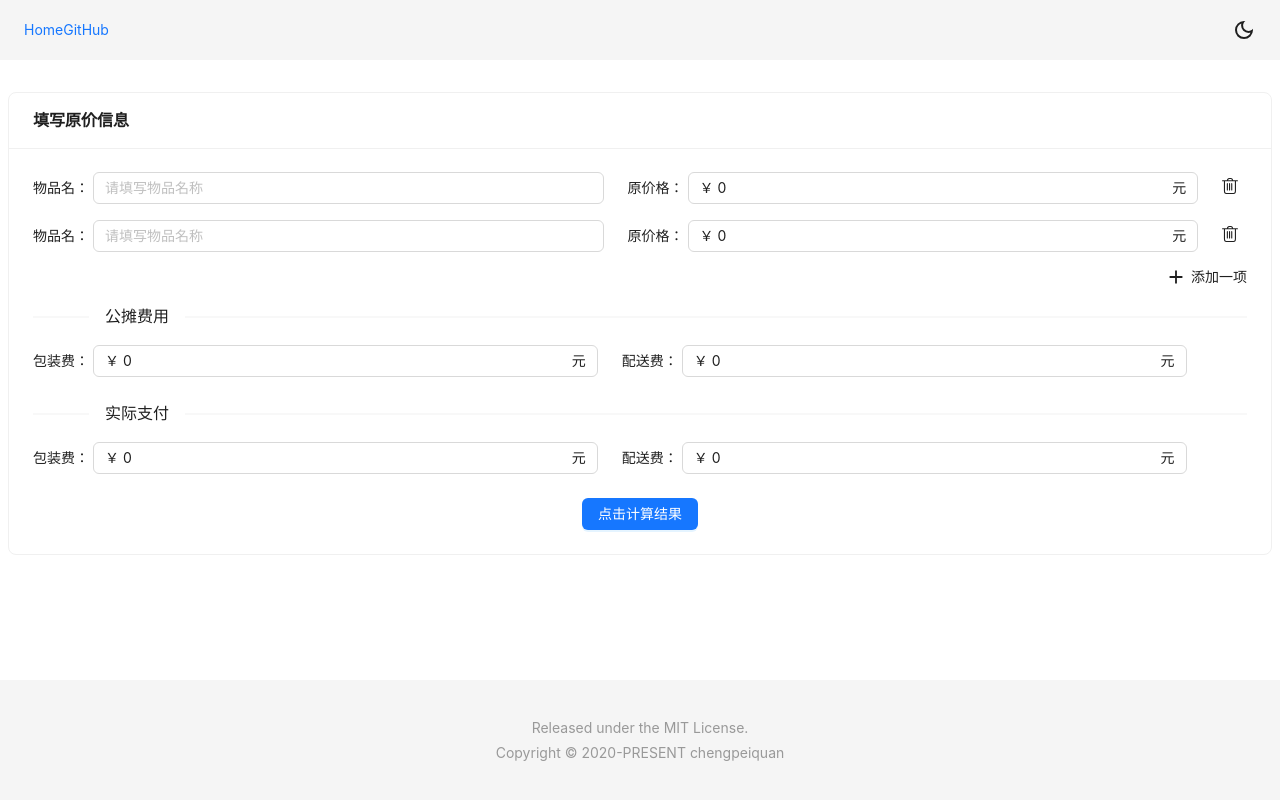
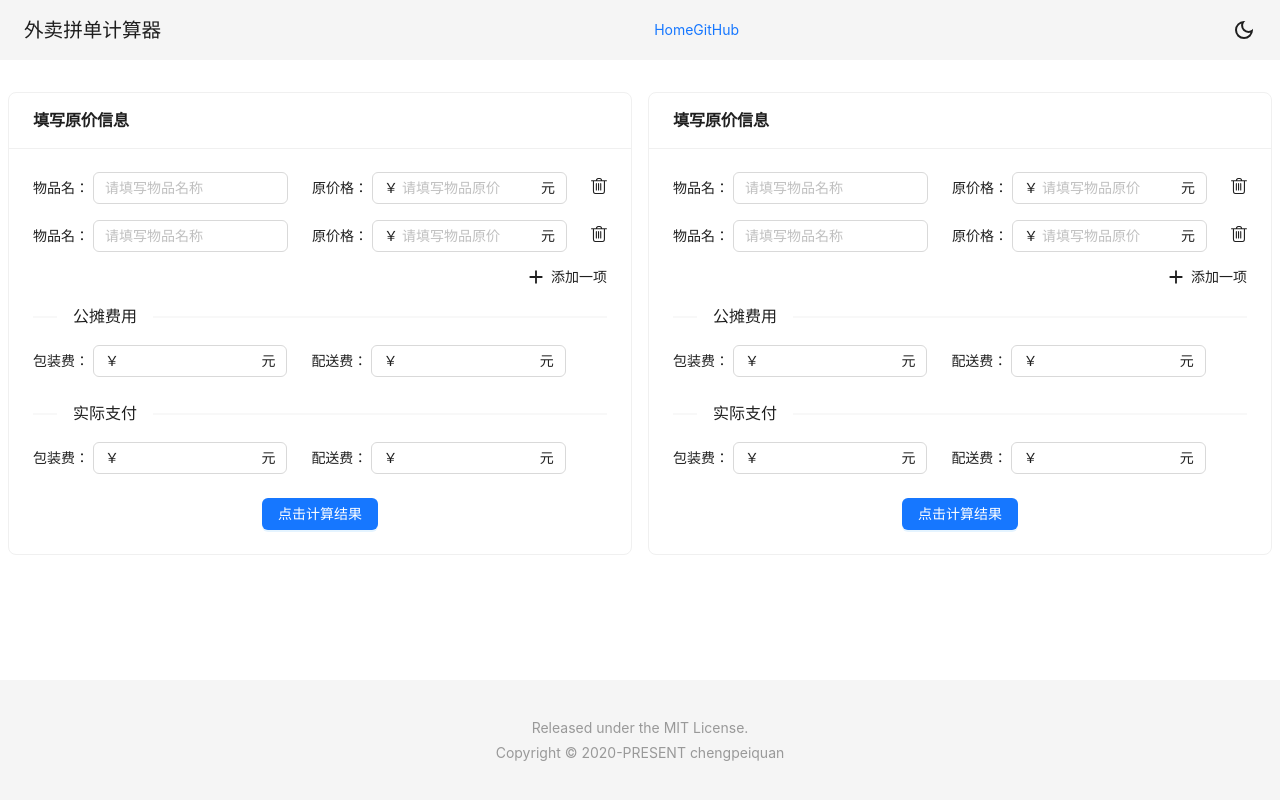
Before and after one commit to chengpeiquan/group-buy-calculator, a React (Vite) app: page / in a window 1280 px wide. Built offline with nearby package versions, Linux system fonts and the light colour scheme.

Commit message:
chore: backup

```diff
--- a/src/App.tsx
+++ b/src/App.tsx
@@ -28,7 +28,7 @@ export default function App() {
           <GlobalContextProvider>
             <div className="container">
               <InputForm />
-              {/* <InputForm /> */}
+              <InputForm />
             </div>
           </GlobalContextProvider>
         </Content>
--- a/src/assets/data/index.ts
+++ b/src/assets/data/index.ts
@@ -2,6 +2,6 @@ import type { ShoppingListItem } from '@/types'
 
 export const defaultItem: ShoppingListItem = {
   name: '',
-  price: 0,
+  price: '',
   result: 0,
 }
--- a/src/components/Header/index.module.less
+++ b/src/components/Header/index.module.less
@@ -10,6 +10,12 @@
   background-color: var(--gbc-c-header);
   padding: 0 var(--gbc-w-space);
   z-index: 99;
+}
+
+.title {
+  color: var(--gbc-c-text);
+  font-size: 1.4em;
+  margin-bottom: 0;
 }
 
 .nav-list {
--- a/src/components/Header/index.tsx
+++ b/src/components/Header/index.tsx
@@ -8,6 +8,7 @@ interface Props {
 export default function Header({ children }: Props) {
   return (
     <div className={styles.header}>
+      <h1 className={styles.title}>外卖拼单计算器</h1>
       <div className={styles.navList}>
         <a href="https://chengpeiquan.com" target="_blank">
           <span>Home</span>
--- a/src/components/InputForm/components/SharedExpenses.tsx
+++ b/src/components/InputForm/components/SharedExpenses.tsx
@@ -1,11 +1,26 @@
 import { Input } from 'antd'
-import type { SharedExpensesInfo } from '@/types'
+import type { Dispatch, SetStateAction } from 'react'
+import type { SharedExpensesInfo, SharedExpensesInfoKey } from '@/types'
 
 interface Props {
   sharedExpenses: SharedExpensesInfo
+  setSharedExpenses: Dispatch<SetStateAction<SharedExpensesInfo>>
 }
 
-export default function ShoppingInfo({ sharedExpenses }: Props) {
+export default function SharedExpenses({
+  sharedExpenses,
+  setSharedExpenses,
+}: Props) {
+  function setValue(
+    key: SharedExpensesInfoKey,
+    value: SharedExpensesInfo[SharedExpensesInfoKey]
+  ): void {
+    setSharedExpenses((info) => {
+      info[key] = value
+      return { ...info }
+    })
+  }
+
   return (
     <section className="form-table">
       <ul className="list shared-list">
@@ -13,10 +28,12 @@ export default function ShoppingInfo({ sharedExpenses }: Props) {
           <label className="label">
             <span className="text">包装费：</span>
             <Input
+              type="number"
               value={sharedExpenses.packagingFee}
-              type="number"
+              defaultValue={sharedExpenses.packagingFee}
               prefix="￥"
               suffix="元"
+              onChange={(e) => setValue('packagingFee', e.target.value)}
             />
           </label>
         </li>
@@ -25,10 +42,12 @@ export default function ShoppingInfo({ sharedExpenses }: Props) {
           <label className="label">
             <span className="text">配送费：</span>
             <Input
+              type="number"
               value={sharedExpenses.deliveryFee}
-              type="number"
+              defaultValue={sharedExpenses.deliveryFee}
               prefix="￥"
               suffix="元"
+              onChange={(e) => setValue('deliveryFee', e.target.value)}
             />
           </label>
         </li>
--- a/src/components/InputForm/components/ShoppingInfo.tsx
+++ b/src/components/InputForm/components/ShoppingInfo.tsx
@@ -1,7 +1,7 @@
-import { Dispatch, SetStateAction } from 'react'
 import { Input } from 'antd'
 import { defaultItem } from '@/assets/data'
-import type { ShoppingListItem } from '@/types'
+import type { Dispatch, SetStateAction } from 'react'
+import type { ShoppingListItem, ShoppingListItemKey } from '@/types'
 
 interface Props {
   shoppingList: ShoppingListItem[]
@@ -11,16 +11,16 @@ interface Props {
 export default function ShoppingInfo({ shoppingList, setShoppingList }: Props) {
   function setValue(
     index: number,
-    key: keyof ShoppingListItem,
-    value: ShoppingListItem[keyof ShoppingListItem]
+    key: ShoppingListItemKey,
+    value: ShoppingListItem[ShoppingListItemKey]
   ): void {
     setShoppingList((list) => {
       return list.map((item, i) => {
         if (i === index) {
-          if (key === 'name') {
+          if (key === 'result') {
+            item[key] = Number(value)
+          } else {
             item[key] = String(value)
-          } else {
-            item[key] = Number(value)
           }
         }
         return item
@@ -49,20 +49,20 @@ export default function ShoppingInfo({ shoppingList, setShoppingList }: Props) {
                   defaultValue={item.name}
                   placeholder="请填写物品名称"
                   allowClear
-                  onChange={(e) => {
-                    console.log(index, e.target.value)
-                    setValue(index, 'name', e.target.value)
-                  }}
+                  onChange={(e) => setValue(index, 'name', e.target.value)}
                 />
               </label>
 
               <label className="label">
                 <span className="text">原价格：</span>
                 <Input
+                  type="number"
                   value={item.price}
-                  type="number"
+                  defaultValue={item.price}
+                  placeholder="请填写物品原价"
                   prefix="￥"
                   suffix="元"
+                  onChange={(e) => setValue(index, 'price', e.target.value)}
                 />
               </label>
 
--- a/src/components/InputForm/index.tsx
+++ b/src/components/InputForm/index.tsx
@@ -6,8 +6,13 @@ import SharedExpenses from './components/SharedExpenses'
 import ActualPayment from './components/ActualPayment'
 
 function InputForm() {
-  const { shoppingList, setShoppingList, sharedExpenses, getResult } =
-    useContext(GlobalContext)
+  const {
+    shoppingList,
+    setShoppingList,
+    sharedExpenses,
+    setSharedExpenses,
+    getResult,
+  } = useContext(GlobalContext)
 
   return (
     <div className="main-wrap">
@@ -22,7 +27,10 @@ function InputForm() {
         <Divider orientation="left">公摊费用</Divider>
 
         {/* 公摊费用 */}
-        <SharedExpenses sharedExpenses={sharedExpenses} />
+        <SharedExpenses
+          sharedExpenses={sharedExpenses}
+          setSharedExpenses={setSharedExpenses}
+        />
         {/* 公摊费用 */}
 
         <Divider orientation="left">实际支付</Divider>
--- a/src/context/index.tsx
+++ b/src/context/index.tsx
@@ -15,9 +15,9 @@ export function GlobalContextProvider({ children }: Props) {
     { ...defaultItem },
   ])
 
-  const [sharedExpenses] = useState<SharedExpensesInfo>({
-    packagingFee: 0,
-    deliveryFee: 0,
+  const [sharedExpenses, setSharedExpenses] = useState<SharedExpensesInfo>({
+    packagingFee: '',
+    deliveryFee: '',
   })
 
   const [actualCost, setActualCost] = useState(0)
@@ -33,6 +33,7 @@ export function GlobalContextProvider({ children }: Props) {
         shoppingList,
         setShoppingList,
         sharedExpenses,
+        setSharedExpenses,
         actualCost,
         setActualCost,
         getResult,
```
Also changed, not shown: src/types/index.ts (+7 -3 lines).
